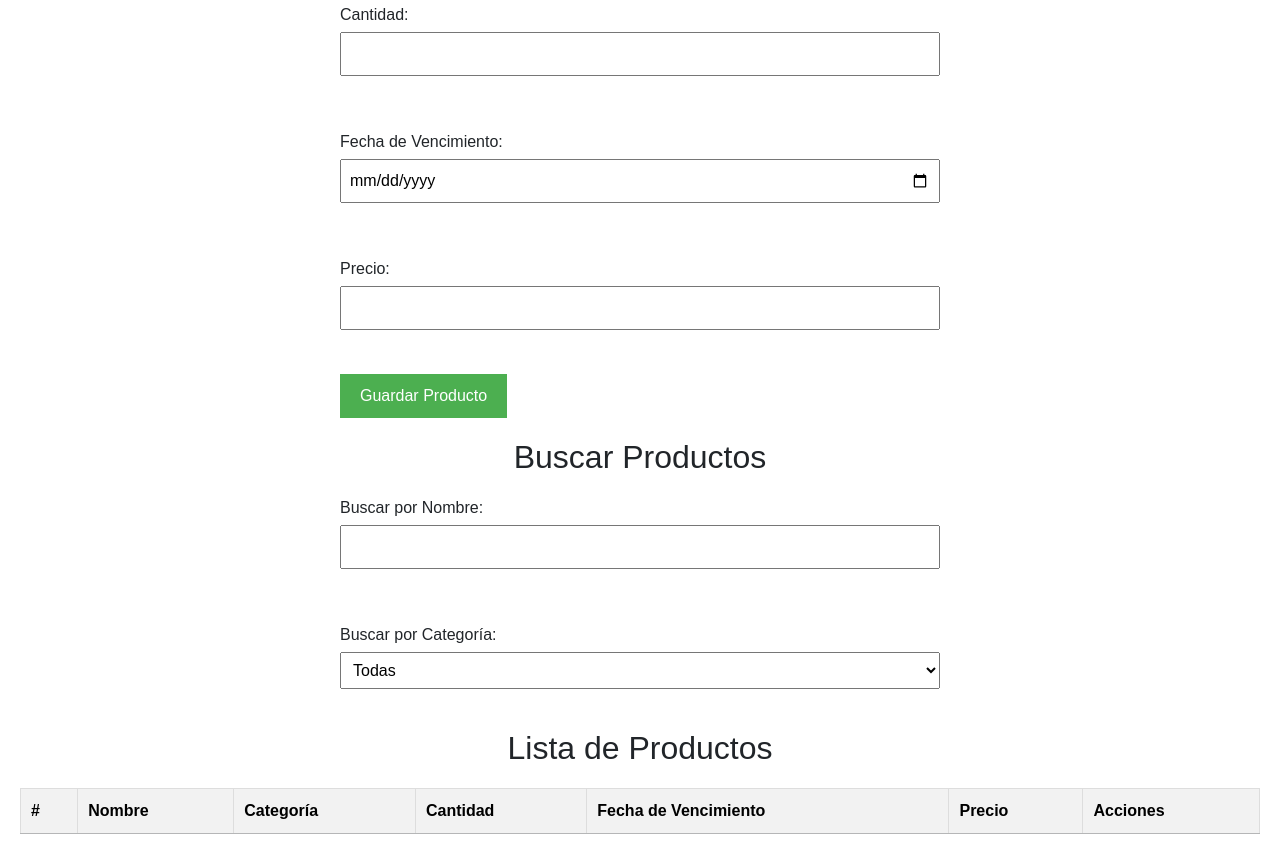
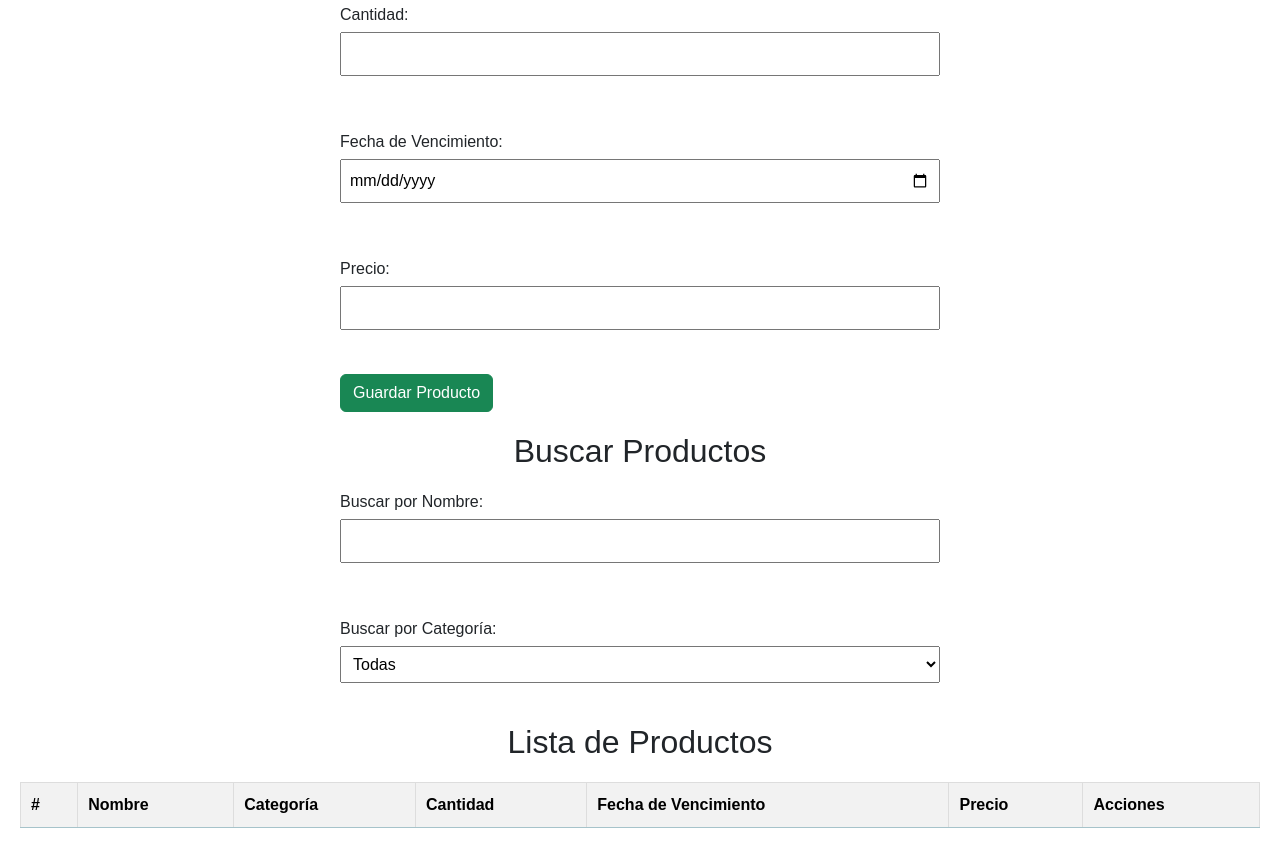
Before and after one commit to RamonGiler/FormularioVenta, a plain HTML site: page index.html in a window 1280 px wide. Shown: the part 332-1186 px from the top of the page. Drawn offline with nearby package versions, Linux system fonts and the light colour scheme.

Commit message:
cambios en view

```diff
--- a/css/wiev.css
+++ b/css/wiev.css
@@ -40,6 +40,8 @@ table {
     width: 100%;
     border-collapse: collapse;
     margin-top: 20px;
+    color: black;
+    background-color: aqua;
 }
 
 table, th, td {
--- a/index.html
+++ b/index.html
@@ -32,7 +32,7 @@
             <label for="price">Precio:</label>
             <input type="number" id="price" name="price" required><br><br>
 
-            <button type="submit">Guardar Producto</button>
+            <button type="submit" class="btn btn-success">Guardar Producto</button>
         </form>
     </div>
 
@@ -52,7 +52,7 @@
     </div>
 
     <h2>Lista de Productos</h2>
-    <table class="table-secondary" id="productTable">
+    <table class="table-info" id="productTable">
         <thead>
             <tr>
                 <th scope="col">#</th>
@@ -64,13 +64,13 @@
                 <th>Acciones</th>
             </tr>
         </thead>
-        <tbody>
+        <tbody id="productTableBody">
           <tr>
            <!--  -->
 
           </tr>
 
-        </tbody id="productTableBody">
+        </tbody >
       </table>
       <script src="https://cdn.jsdelivr.net/npm/bootstrap@5.3.3/dist/js/bootstrap.bundle.min.js"  crossorigin="anonymous"></script>
       <script src="js/script.js" defer></script>
```
